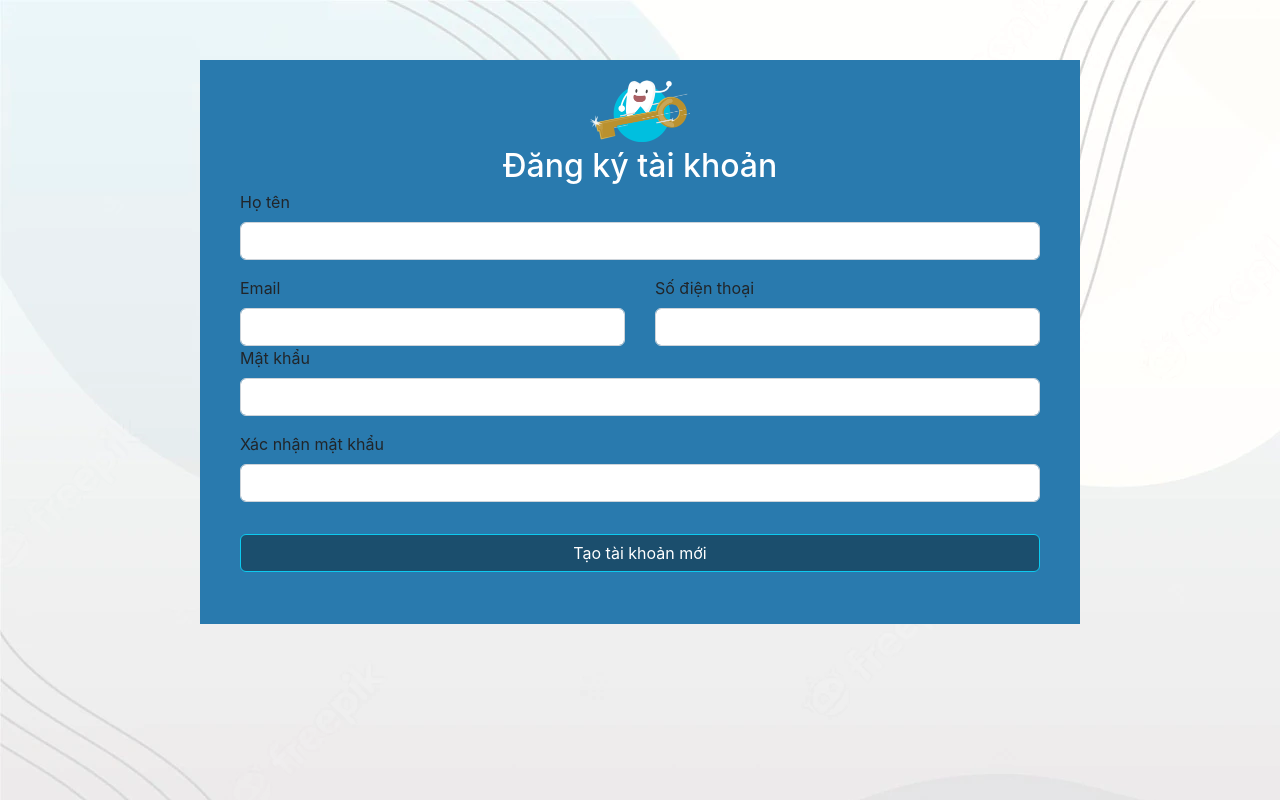
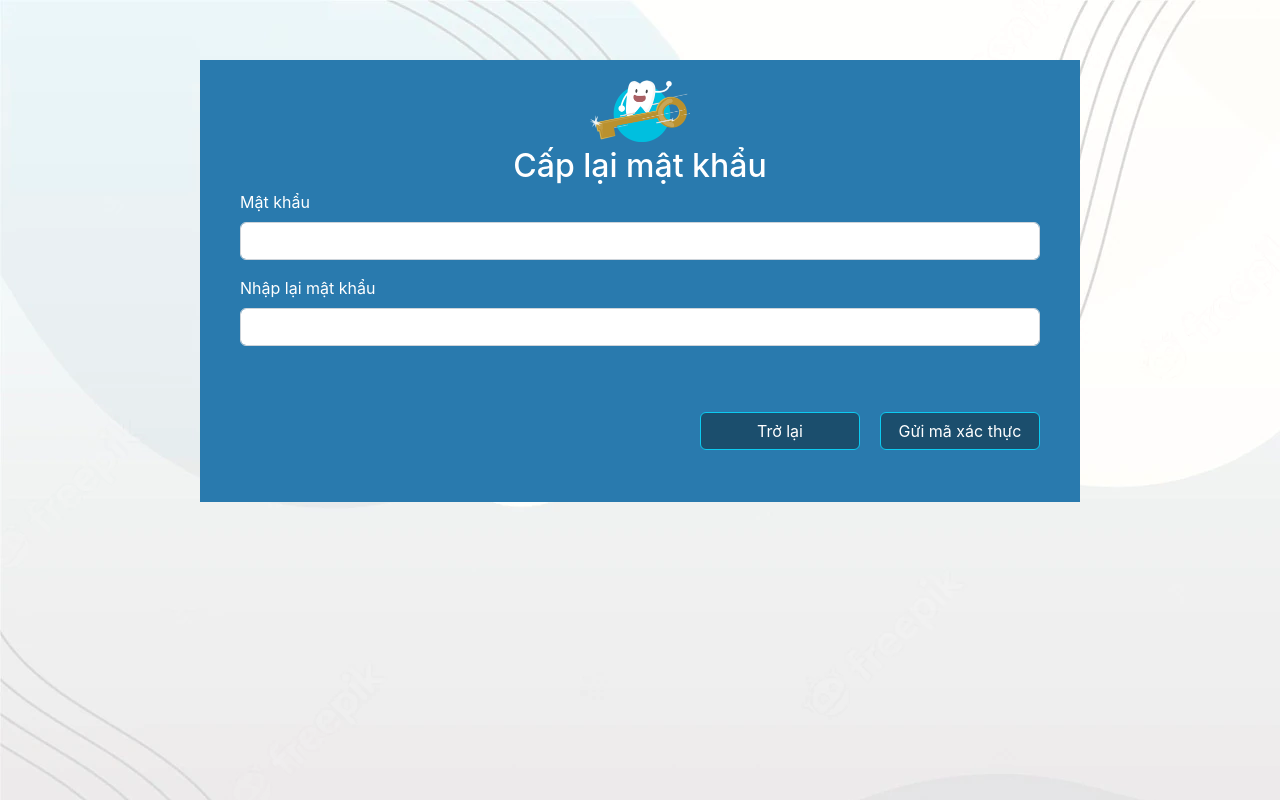
Before and after one commit to Phuoc0210/dental-clinic-front-end, a React (Create React App) app in the folder dental-clinic/: page /login in a window 1280 px wide. Built offline with nearby package versions, Linux system fonts and the light colour scheme.

Commit message:
reset password IU

```diff
--- a/dental-clinic/src/pages/user/login/index.jsx
+++ b/dental-clinic/src/pages/user/login/index.jsx
@@ -3,6 +3,9 @@ import "./index.scss";
 import LoginImage from "../../../assets/loginImg.jpg";
 import Login from "./login";
 import Signup from "../signup/signup";
+import Reset from "../reset/reset";
+import ResetPassword from "../resetpwd/resetpwd";
+import NewPassword from "../resetpwd/newpwd";
 
 export default function FormContainer() {
   return (
@@ -11,7 +14,10 @@ export default function FormContainer() {
         <img src={LoginImage} alt="logo" className="CustomLogo" />
       </div>
       {/* <Login /> */}
-      <Signup />
+      {/* <Signup /> */}
+      {/* <Reset /> */}
+      {/* <ResetPassword /> */}
+      <NewPassword />
     </div>
   );
 }
--- /dev/null
+++ b/dental-clinic/src/pages/user/reset/index.scss
@@ -0,0 +1,76 @@
+a {
+    color: inherit;
+}
+body{
+    overflow: hidden;
+    background-image: url("../../../assets/bg.webp");
+}
+
+.Container{
+    margin: 60px 300px 60px;
+    background-color: #297AAE;
+    padding: 20px 40px;
+    color: #fff;
+
+    .LogoContainer{
+        display: flex;
+        justify-content: center;
+
+        .CustomLogo{
+            width: 100px;
+            display: block;
+            left: auto;
+            right: auto;
+        }
+    }
+
+    .Title{
+        font-weight: 500;
+        font-size: 2rem;
+        text-align: center;
+        color: #fff;
+    }
+
+    .FormLogin{
+        .ContactContainer{
+            display: flex;
+            width: 100%;
+
+            .CustomEmail{
+                width: 50%;
+                margin-right: 30px;
+            }
+
+            .CustomPhone{
+                width: 50%;
+            }
+        }
+
+        .CustomSubmit{
+            width: 100%;
+            color: #fff;
+            background-color: #1b4e6d;
+            margin-top: 50px;
+        }
+
+        .Spacer{
+            margin-top: 2rem;
+        }
+        .CustomForgetPassword{
+            display: flex;
+            justify-content: flex-end;
+            cursor: pointer;
+            color: #fff;
+
+            .CustomForgetPasswordText{
+                color: "#fff";
+            }
+        }
+    }
+
+    .CustomSendEmail{
+        display: flex;
+        justify-content: flex-end;
+        margin-top: 20px;
+    }
+}
--- /dev/null
+++ b/dental-clinic/src/pages/user/reset/reset.jsx
@@ -0,0 +1,32 @@
+import React from "react";
+import "./index.scss";
+
+export default function Reset() {
+  return (
+    <>
+      <div className="Title">Đặt lại mật khẩu</div>
+
+      <div style={{ marginBottom: "20px" }}>Quên mật khẩu</div>
+
+      <form className="FormLogin">
+        <div className="mb-3">
+          <label htmlFor="exampleInputEmail1" className="form-label">
+            Địa chỉ email
+          </label>
+          <input
+            type="email"
+            className="form-control"
+            id="exampleInputEmail1"
+            aria-describedby="emailHelp"
+          />
+        </div>
+      </form>
+
+      <div className="CustomSendEmail">
+        <button type="submit" className="btn btn-info CustomSubmit">
+          Gửi email cho tôi
+        </button>
+      </div>
+    </>
+  );
+}
--- /dev/null
+++ b/dental-clinic/src/pages/user/resetpwd/index.scss
@@ -0,0 +1,79 @@
+a {
+    color: inherit;
+}
+body{
+    overflow: hidden;
+    background-image: url("../../../assets/bg.webp");
+}
+
+.Container{
+    margin: 60px 200px 60px;
+    background-color: #297AAE;
+    padding: 20px 40px;
+
+    .LogoContainer{
+        display: flex;
+        justify-content: center;
+
+        .CustomLogo{
+            width: 100px;
+            display: block;
+            left: auto;
+            right: auto;
+        }
+    }
+
+    .Title{
+        font-weight: 500;
+        font-size: 2rem;
+        text-align: center;
+        color: #fff;
+    }
+
+    .VerifyText{
+        margin: 20px 0px;
+    }
+
+    .FormLogin{
+        .ContactContainer{
+            display: flex;
+            width: 100%;
+
+            .CustomEmail{
+                width: 50%;
+                margin-right: 30px;
+            }
+
+            .CustomPhone{
+                width: 50%;
+            }
+        }
+        .btnContainer{
+            display: flex;
+            justify-content: flex-end;
+
+            .CustomSubmit{
+                width: 20%;
+                color: #fff;
+                background-color: #1b4e6d;
+            }
+        }
+        .Cancel{
+            margin-right: 20px;
+        }
+        .Spacer{
+            margin-top: 2rem;
+        }
+        .CustomForgetPassword{
+            display: flex;
+            justify-content: flex-end;
+            cursor: pointer;
+            color: #fff;
+
+            .CustomForgetPasswordText{
+                color: "#fff";
+            }
+        }
+    }
+
+}
--- /dev/null
+++ b/dental-clinic/src/pages/user/resetpwd/newpwd.jsx
@@ -0,0 +1,47 @@
+import React from "react";
+import "./index.scss";
+
+export default function NewPassword() {
+  return (
+    <>
+      <div className="Title">Cấp lại mật khẩu</div>
+
+      <form className="FormLogin">
+        <div className="mb-3">
+          <label htmlFor="exampleInputEmail1" className="form-label">
+            Mật khẩu
+          </label>
+          <input
+            type="email"
+            className="form-control"
+            id="exampleInputEmail1"
+            aria-describedby="emailHelp"
+          />
+        </div>
+
+        <div className="mb-3">
+          <label htmlFor="exampleInputEmail1" className="form-label">
+            Nhập lại mật khẩu
+          </label>
+          <input
+            type="email"
+            className="form-control"
+            id="exampleInputEmail1"
+            aria-describedby="emailHelp"
+          />
+        </div>
+
+        <div className="btnContainer">
+          <button type="submit" className="btn btn-info CustomSubmit Cancel">
+            Trở lại
+          </button>
+          <button type="submit" className="btn btn-info CustomSubmit">
+            Gửi mã xác thực
+          </button>
+        </div>
+
+        <div className="Spacer"></div>
+      </form>
+    </>
+  );
+}
--- /dev/null
+++ b/dental-clinic/src/pages/user/resetpwd/resetpwd.jsx
@@ -0,0 +1,37 @@
+import React from "react";
+import "./index.scss";
+
+export default function ResetPassword() {
+  return (
+    <>
+      <div className="Title">Cấp lại mật khẩu</div>
+
+      <div className="VerifyText">Vui lòng nhập địa chỉ email để xác thực</div>
+
+      <form className="FormLogin">
+        <div className="mb-3">
+          <label htmlFor="exampleInputEmail1" className="form-label">
+            Địa chỉ email
+          </label>
+          <input
+            type="email"
+            className="form-control"
+            id="exampleInputEmail1"
+            aria-describedby="emailHelp"
+          />
+        </div>
+
+        <div className="btnContainer">
+          <button type="submit" className="btn btn-info CustomSubmit Cancel">
+            Trở lại
+          </button>
+          <button type="submit" className="btn btn-info CustomSubmit">
+            Lưu
+          </button>
+        </div>
+
+        <div className="Spacer"></div>
+      </form>
+    </>
+  );
+}
```
